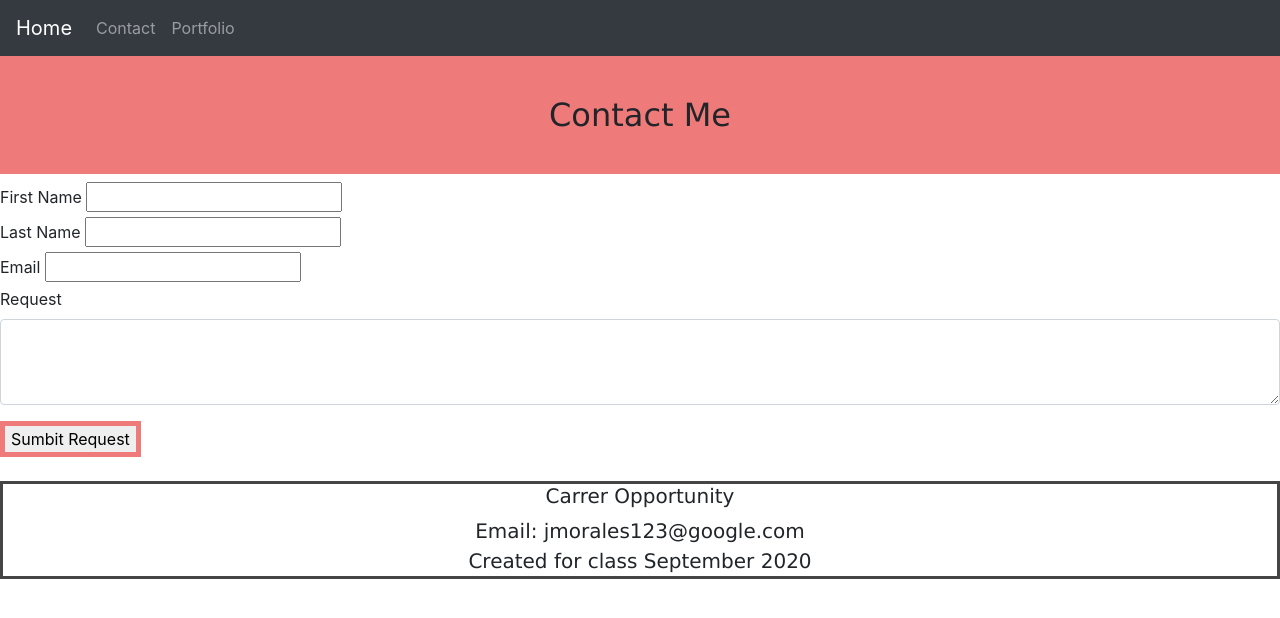
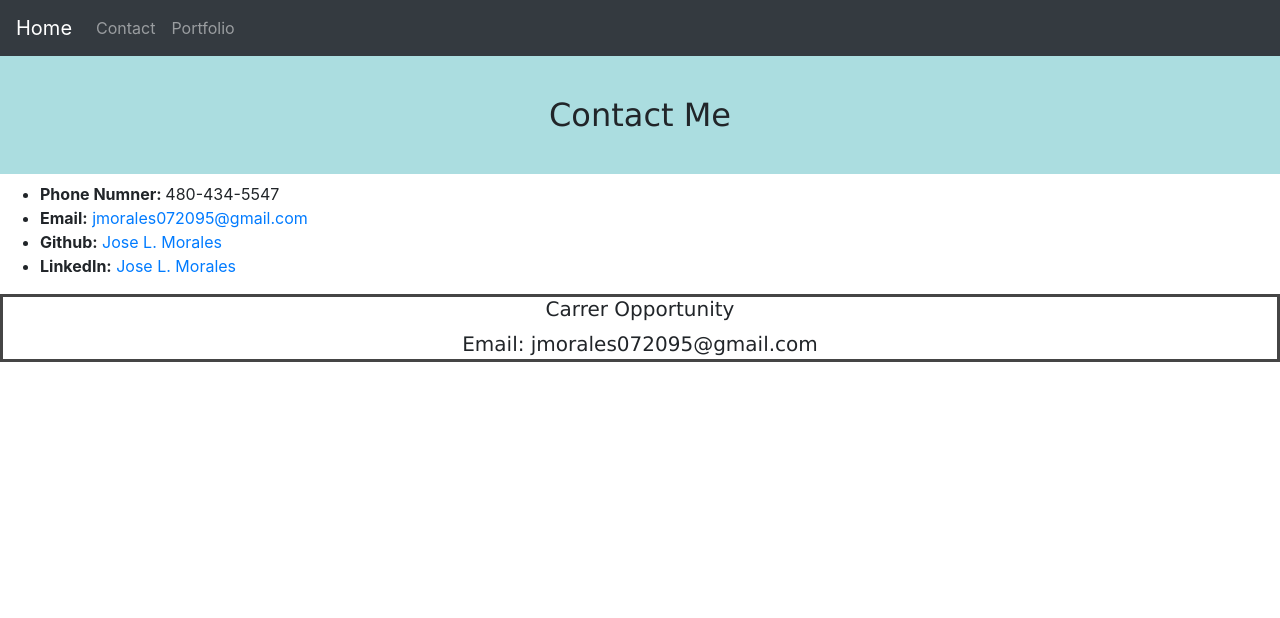
Before and after one commit to jmoarles072095/responsive-web, a plain HTML site: page contact.html in a window 1280 px wide. Drawn offline with nearby package versions, Linux system fonts and the light colour scheme.

Commit message:
updated files

```diff
--- a/contact.html
+++ b/contact.html
@@ -27,29 +27,21 @@
     </nav>
 
     <h2>Contact Me</h2>
-
-    <main>
-        <label for="exampleFormControlSelect1">First Name</label>
-        <input type="First Name" id="exampleFormControlSelect1">
-        <br>
-        <label for="exampleFormControlSelect1">Last Name</label>
-        <input type="Last Name" id="exampleFormControlSelect1">
-        <br>
-        <label for="exampleFormControlSelect1">Email</label>
-        <input type="Email" id="exampleFormControlSelect1">
-
-        <div class="form-group">
-            <label for="exampleFormControlTextarea1">Request</label>
-            <textarea class="form-control" id="exampleFormControlTextarea1" rows="3"></textarea>
-        </div>
-        <button id="click">Sumbit Request</button>
-    </main>
-    <br>
+    <div>
+        <section id="contact-info">
+            <ul>
+                <li><strong>Phone Numner: </strong> 480-434-5547
+                    <li><strong>Email:</strong> <a href="#">  jmorales072095@gmail.com</a></li>
+                    <li><strong>Github:</strong> <a href="https://github.com/jmoarles072095">  Jose L. Morales</a></li>
+                    <li><strong>LinkedIn:</strong> <a href="www.linkedin.com/in/jose-l-morales-304390188">  Jose L. Morales</a></li>
+            </ul>
+    </div>
     <footer class="footer">
         <h3>Carrer Opportunity</h3>
         <p2>
-            Email: jmorales123@google.com <br> Created for class September 2020
+            Email: jmorales072095@gmail.com <br>
         </p2>
+
     </footer>
 
 
--- a/style.css
+++ b/style.css
@@ -13,7 +13,7 @@ h2 {
     padding-top: 40px;
     padding-bottom: 40px;
     font-family: Verdana, Geneva, Tahoma, sans-serif;
-    background-color: rgb(239, 122, 122);
+    background-color: rgb(171, 221, 224);
 }
 
 .container {
@@ -47,7 +47,7 @@ p {
 }
 
 #click {
-    border: solid rgb(239, 122, 122) 5px;
+    border: solid rgb(171, 221, 224) 5px;
 }
 
 #column1,
@@ -60,7 +60,7 @@ p {
     width: 100%;
     max-width: 300px;
     height: auto;
-    border: solid rgb(239, 122, 122) 5px;
+    border: solid rgb(171, 221, 224) 5px;
     /* filter: invert(100%) */
 }
 
```
Also changed, not shown: index.html (+9 -9 lines), portfolio.html (+13 -10 lines).
